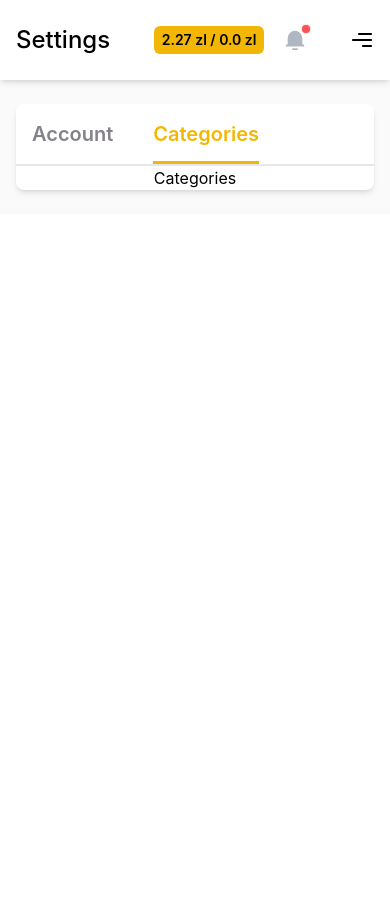
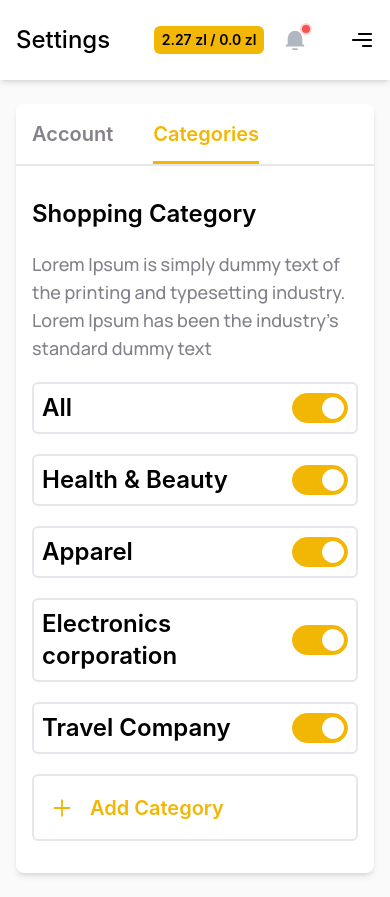
Before and after one commit to zulqarnain1231/Sole-Back, a React (Vite) app: page /settings in a window 390 px wide. Both pictures are taken after a click on the button "Account". Before the commit the page ends 844 px from the top, so only its background shows below. Built offline with nearby package versions, Linux system fonts and the light colour scheme.

Commit message:
Finished categories section in settings page

```diff
--- a/src/components/Settings/Account.tsx
+++ b/src/components/Settings/Account.tsx
@@ -3,14 +3,14 @@ import CategoryCard from "./CategoryCard";
 import { MdLaptop, MdMarkUnreadChatAlt } from "react-icons/md";
 import { IoLanguage } from "react-icons/io5";
 import { BsFillPersonFill } from "react-icons/bs";
-import { HiOutlineExternalLink } from "react-icons/hi";
+import { HiOutlineExternalLink, HiOutlineLogout } from "react-icons/hi";
 import ReactFlagsSelect from "react-flags-select";
 
 const Account = () => {
   const [selectedCountry, setSelectedCountry] = useState<string>("");
 
   return (
-    <div className="w-full h-full flex flex-col items-center justify-start gap-5 p-4">
+    <div className="w-full h-full flex flex-col items-center justify-start gap-5 px-4 py-8">
       <CategoryCard
         name="Auto-activate cashback"
         icon={<MdLaptop className="text-black-main text-2xl flex-shrink-0" />}
@@ -52,9 +52,23 @@ const Account = () => {
             Contrary to popular belief, Lorem Ipsum is not simply random text.
             It has roots in a piece of classical Latin literature from
           </p>
-          <button className="h-[56px] sm:w-[240px] w-full flex items-center justify-center gap-3 text-brand-main sm:text-xl text-lg font-semibold border-2 border-black-greish rounded-md">
+          <button className="h-[56px] sm:w-[240px] w-full flex items-center justify-center gap-3 text-brand-main sm:text-xl text-lg font-semibold border-2 border-black-greish rounded-lg">
             Manage Account
             <HiOutlineExternalLink className="text-brand-main text-2xl flex-shrink-0" />
+          </button>
+        </div>
+      </div>
+      <div className="w-full flex items-center justify-between">
+        <button className="h-[56px] sm:w-[180px] w-full flex items-center justify-center gap-3 text-[#FC3400] sm:text-xl text-lg font-semibold border-2 border-black-greish rounded-lg">
+          <HiOutlineLogout className="text-[#FC3400] text-2xl flex-shrink-0" />
+          Logout
+        </button>
+        <div className="flex items-center justify-center gap-4">
+          <button className="sm:w-[150px] w-full h-[56px] flex items-center justify-center text-black-secondary sm:text-xl text-lg font-semibold bg-transparent border-2 border-[#E3E3E3] rounded-[8px]">
+            Discard
+          </button>
+          <button className="sm:w-[150px] w-full h-[56px] flex items-center justify-center text-black-secondary sm:text-xl text-lg font-semibold bg-brand-main rounded-[8px]">
+            Save
           </button>
         </div>
       </div>
--- a/src/components/Settings/Categories.tsx
+++ b/src/components/Settings/Categories.tsx
@@ -1,7 +1,33 @@
 import React from "react";
+import CategoryCard from "./CategoryCard";
+import { AiOutlinePlus } from "react-icons/ai";
 
 const Categories = () => {
-  return <div>Categories</div>;
+  const categories = [
+    "All",
+    "Health & Beauty",
+    "Apparel",
+    "Electronics corporation",
+    "Travel Company",
+  ];
+  return (
+    <div className="w-full h-full flex flex-col items-start justify-start gap-5 px-4 py-8">
+      <p className="text-black-main text-2xl font-semibold">
+        Shopping Category
+      </p>
+      <p className="xl:w-[60%] lg:w-[70%] w-full text-black-off text-lg font-medium font-manrope">
+        Lorem Ipsum is simply dummy text of the printing and typesetting
+        industry. Lorem Ipsum has been the industry's standard dummy text
+      </p>
+      {categories.map((item: any, index: number) => (
+        <CategoryCard key={index} name={item} />
+      ))}
+      <button className="h-[67px] w-full flex items-center justify-start gap-4 text-xl text-brand-main font-semibold px-4 border-2 border-black-greish rounded-md">
+        <AiOutlinePlus className="text-2xl text-brand-main flex-shrink-0" />
+        Add Category
+      </button>
+    </div>
+  );
 };
 
 export default Categories;
```
